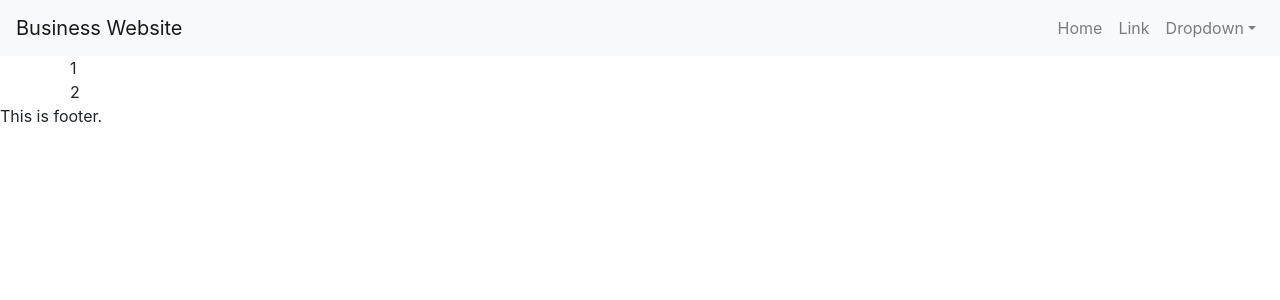
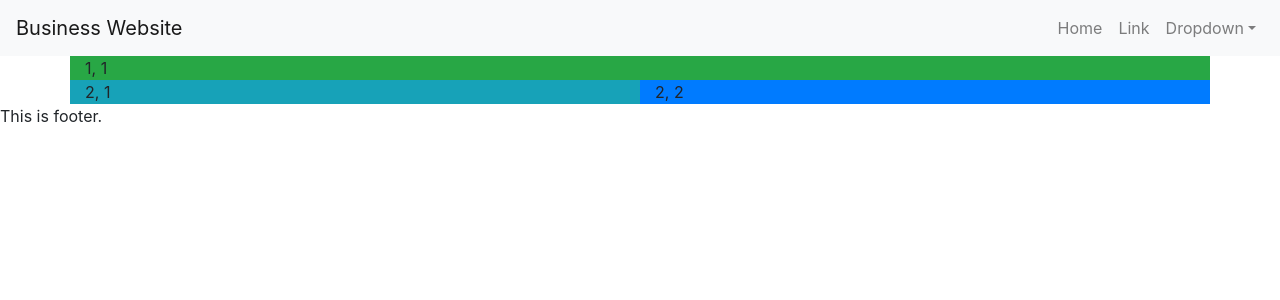
Before and after one commit to yungshun317/react-bootstrap-business-website, a React app: page / in a window 1280 px wide. Shown: the top 300 px of the page. Built offline with nearby package versions, Linux system fonts and the light colour scheme.

Commit message:
[FEAT] Render `Col` of each `Row`

```diff
--- a/src/Section.js
+++ b/src/Section.js
@@ -17,7 +17,14 @@ export default function Section({
     	        {
     	        	layout.map(block =>
     	        		<Row>
-                            {block.row}
+
+                            {block.children.map(column => {
+                            	return (
+                            		<Col className={column.class}>
+                            		    {block.row}, { column.col }
+                            		</Col>
+                            	)
+                            })}
                         </Row>
                     )
     	        }
```
